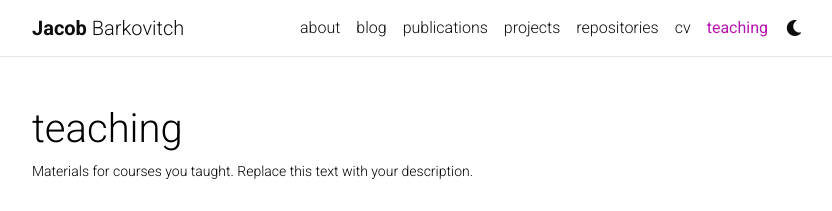
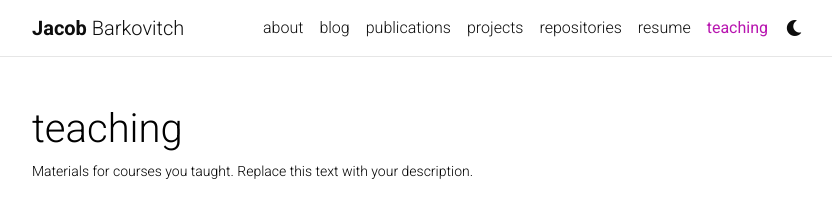
Before and after one commit to jakebarkovitch/jakebarkovitch.github.io, a Jekyll site: the page built from _pages/teaching.md, in a window 1280 px wide. Shown: the top 211 px of the page, without its empty margins (223-1055 px from the left). Built offline with Jekyll 4.4.1, drawn with Linux system fonts in a browser that asks for light colours; full-size pictures stand in for the smaller copies a plugin makes; comment, search, counter and statistics services are not loaded; a style sheet for code colours, icons or effects is not loaded.

Commit message:
Update cv.md

```diff
--- a/_pages/cv.md
+++ b/_pages/cv.md
@@ -1,7 +1,7 @@
 ---
-layout: cv
-permalink: /cv/
-title: cv
+layout:
+permalink: /resume/
+title: resume
 nav: true
 nav_order: 4
 cv_pdf: Barkovitch_Resume.pdf
```
